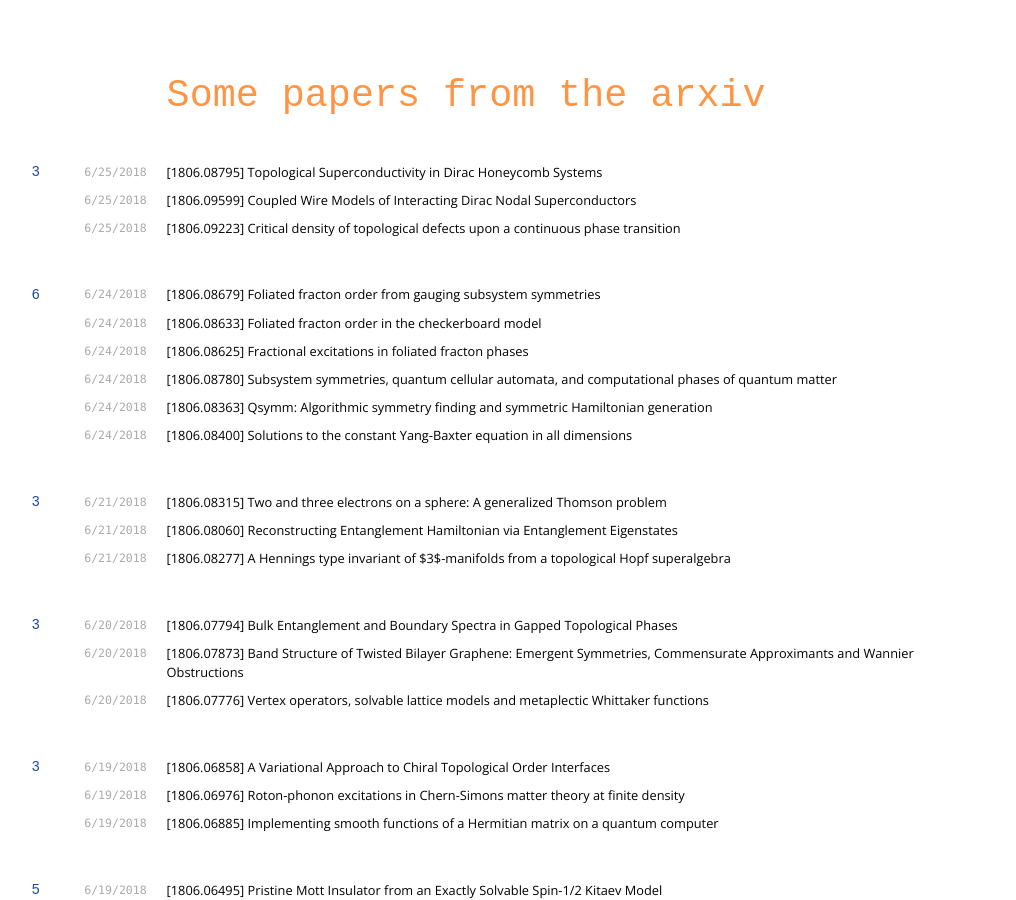
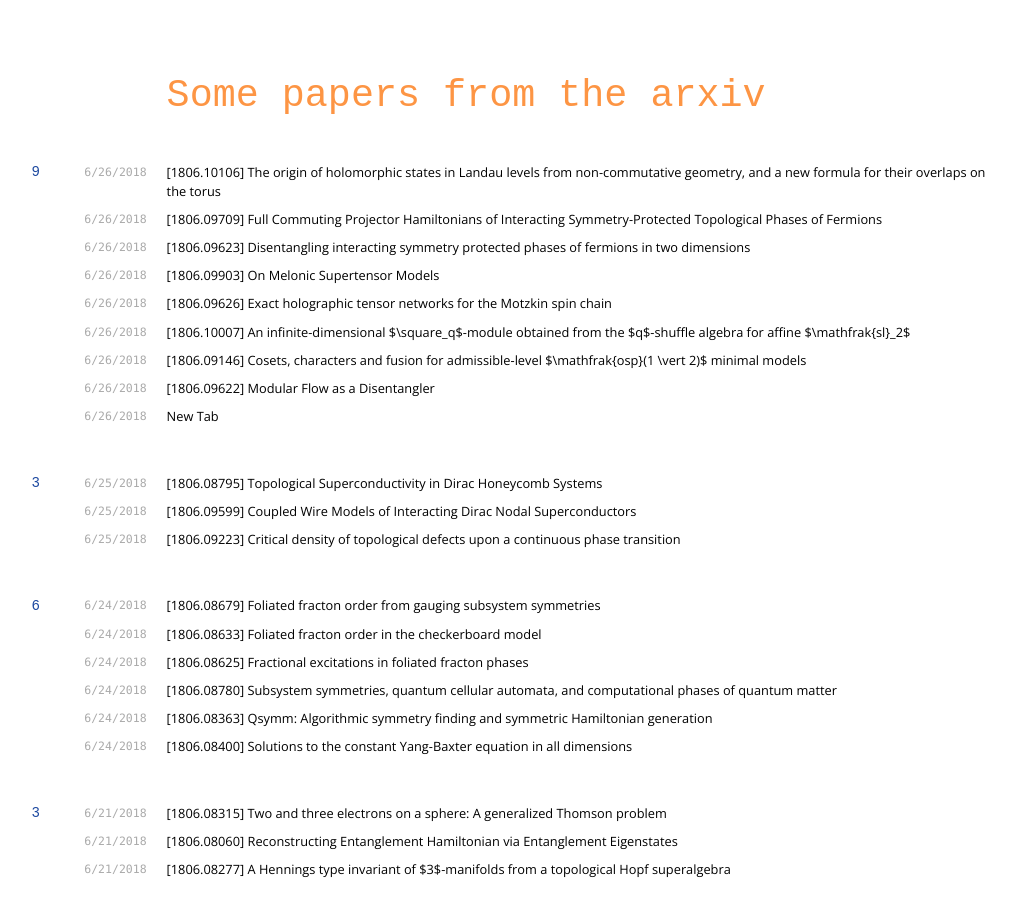
Before and after one commit to davidaasen/davidaasen.github.io, a Jekyll site: the page built from refsprime.md, in a window 1280 px wide and 900 px high. Shown: the whole window, without its empty margins (163-1179 px from the left). Built offline with Jekyll 4.4.1, drawn with Linux system fonts in a browser that asks for light colours; nearby versions of some CDN libraries.

Commit message:
Update refsprime.md

```diff
--- a/refsprime.md
+++ b/refsprime.md
@@ -4,6 +4,43 @@ title: some referencess
 ---
 
 # Some papers from the arxiv
+
+## 9
+`6/26/2018`
+ [[1806.10106] The origin of holomorphic states in Landau levels from non-commutative geometry, and a new formula for their overlaps on the torus](https://arxiv.org/abs/1806.10106)
+
+
+`6/26/2018`
+ [[1806.09709] Full Commuting Projector Hamiltonians of Interacting Symmetry-Protected Topological Phases of Fermions](https://arxiv.org/abs/1806.09709)
+
+
+`6/26/2018`
+ [[1806.09623] Disentangling interacting symmetry protected phases of fermions in two dimensions](https://arxiv.org/abs/1806.09623)
+
+
+`6/26/2018`
+ [[1806.09903] On Melonic Supertensor Models](https://arxiv.org/abs/1806.09903)
+
+
+`6/26/2018`
+ [[1806.09626] Exact holographic tensor networks for the Motzkin spin chain](https://arxiv.org/abs/1806.09626)
+
+
+`6/26/2018`
+ [[1806.10007] An infinite-dimensional $\square_q$-module obtained from the $q$-shuffle algebra for affine $\mathfrak{sl}_2$](https://arxiv.org/abs/1806.10007)
+
+
+`6/26/2018`
+ [[1806.09146] Cosets, characters and fusion for admissible-level $\mathfrak{osp}(1 \vert 2)$ minimal models](https://arxiv.org/abs/1806.09146)
+
+
+`6/26/2018`
+ [[1806.09622] Modular Flow as a Disentangler](https://arxiv.org/abs/1806.09622)
+
+
+`6/26/2018`
+ [New Tab](chrome://newtab/)
+
 
 ## 3
 `6/25/2018`
```
